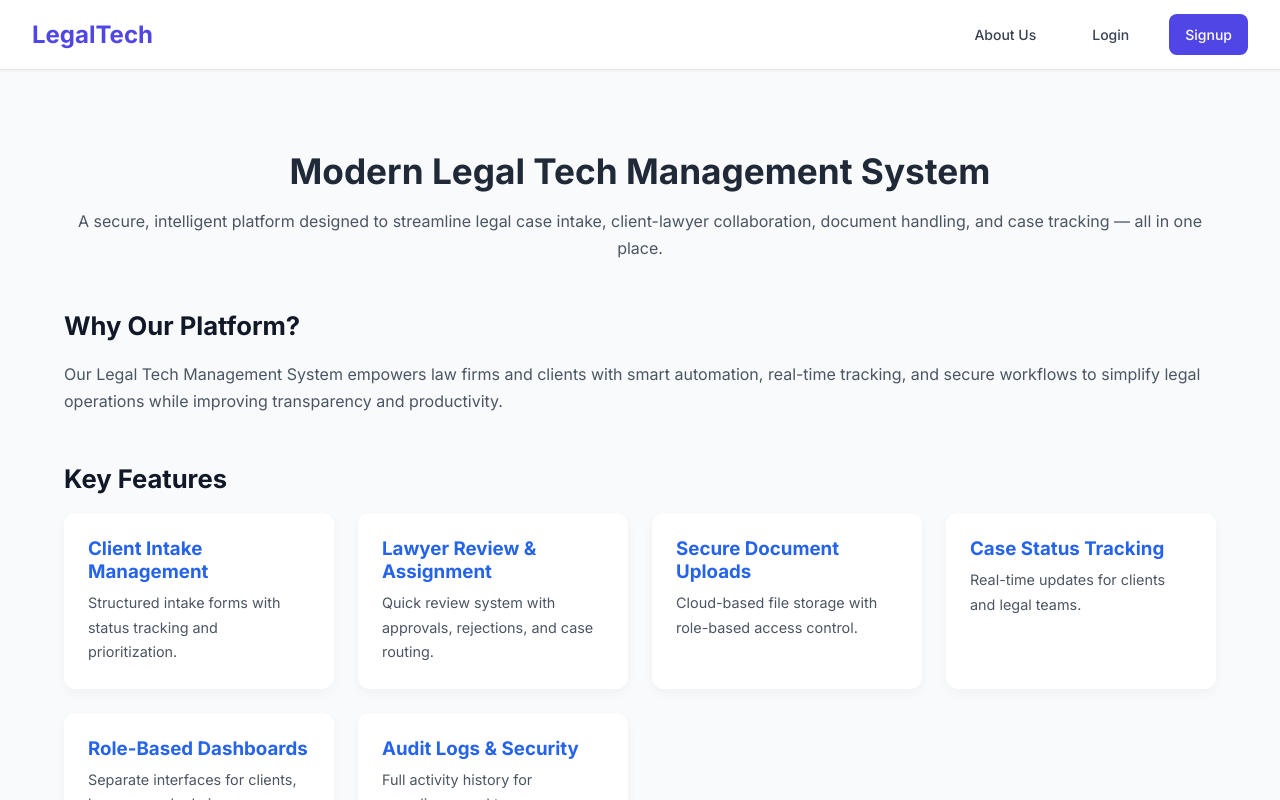
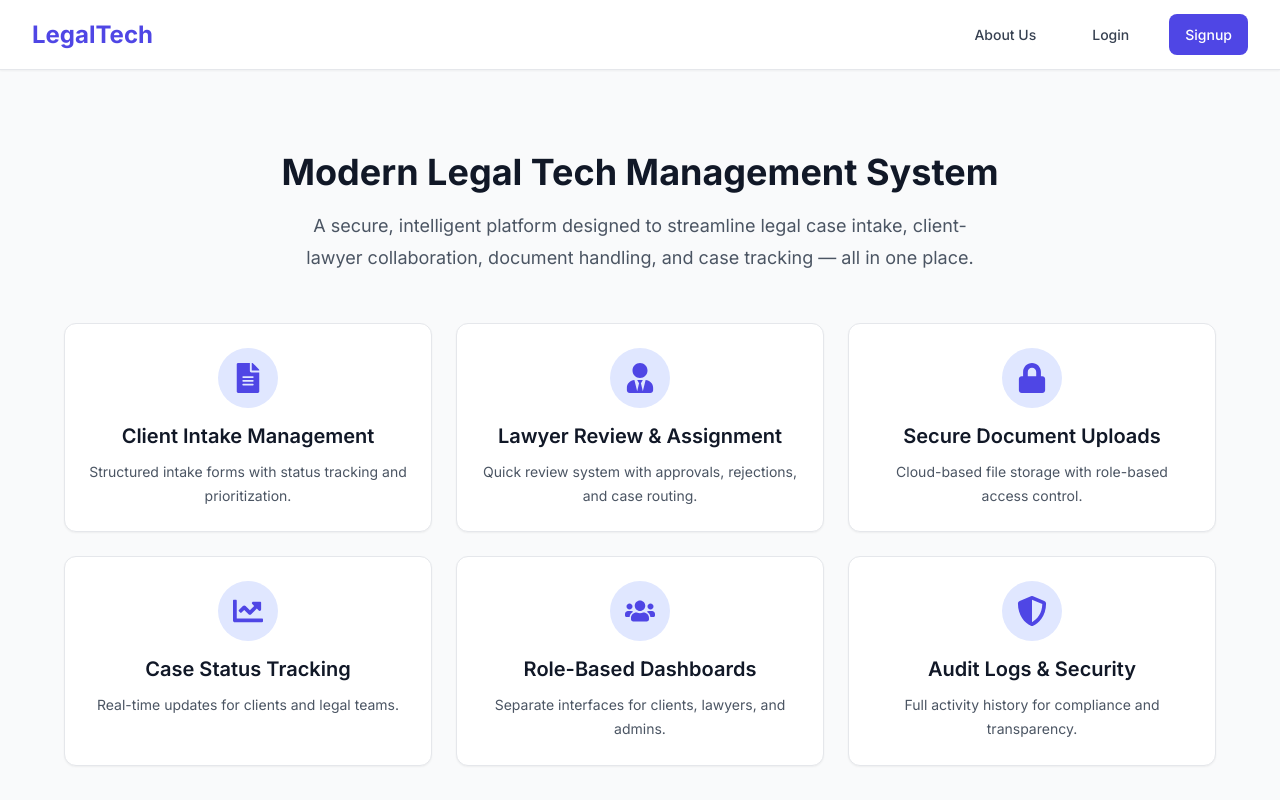
Before and after one commit to iamprashantverma/Legal-Tech, a React (Vite) app in the folder frontend/: page /about in a window 1280 px wide. Built offline with nearby package versions, Linux system fonts and the light colour scheme; no server answers.

Commit message:
style: redesign about page with feature cards and CTA section

```diff
--- a/frontend/src/assets/styles/components/common/_about.scss
+++ b/frontend/src/assets/styles/components/common/_about.scss
@@ -1,62 +1,128 @@
+@use '../../variables' as *;
+@use '../../mixins' as *;
+
 .about {
-  padding: 3rem 2rem;
-  width: 100dwh;
-  margin: auto;
-  color: #1f2937;
+  max-width: 1200px;
+  margin: 0 auto;
+  padding: $spacing-12 $spacing-6;
+}
 
-  section {
-    margin-bottom: 3rem;
-  }
+.about__hero {
+  text-align: center;
+  margin-bottom: $spacing-12;
 
   h1 {
-    font-size: 2.2rem;
-    margin-bottom: 1rem;
-  }
-
-  h2 {
-    font-size: 1.6rem;
-    margin-bottom: 1.2rem;
-    color: #111827;
+    font-size: $font-size-4xl;
+    font-weight: $font-weight-bold;
+    color: $neutral-900;
+    margin-bottom: $spacing-4;
   }
 
   p {
-    color: #4b5563;
+    font-size: $font-size-lg;
+    color: $neutral-600;
+    max-width: 700px;
+    margin: 0 auto;
+    line-height: 1.8;
+  }
+}
+
+.about__features {
+  @include grid-auto-fit(280px);
+  margin-bottom: $spacing-12;
+}
+
+.about__feature {
+  @include card;
+  padding: $spacing-6;
+  text-align: center;
+  transition: all $transition-base;
+
+  &:hover {
+    transform: translateY(-4px);
+    box-shadow: $shadow-xl;
+  }
+
+  &-icon {
+    width: 60px;
+    height: 60px;
+    margin: 0 auto $spacing-4;
+    background: $primary-100;
+    border-radius: $radius-full;
+    display: flex;
+    align-items: center;
+    justify-content: center;
+    font-size: $font-size-3xl;
+    color: $primary-600;
+  }
+
+  h3 {
+    font-size: $font-size-xl;
+    font-weight: $font-weight-semibold;
+    color: $neutral-900;
+    margin-bottom: $spacing-3;
+  }
+
+  p {
+    font-size: $font-size-sm;
+    color: $neutral-600;
     line-height: 1.7;
   }
+}
 
-  &__hero {
-    text-align: center;
+.about__cta {
+  @include card;
+  padding: $spacing-12;
+  text-align: center;
+  background: linear-gradient(135deg, $primary-50 0%, $neutral-50 100%);
+
+  h2 {
+    font-size: $font-size-3xl;
+    font-weight: $font-weight-bold;
+    color: $neutral-900;
+    margin-bottom: $spacing-4;
   }
 
-  .features-grid {
-    display: grid;
-    grid-template-columns: repeat(auto-fit, minmax(240px, 1fr));
-    gap: 1.5rem;
+  p {
+    font-size: $font-size-base;
+    color: $neutral-600;
+    margin-bottom: $spacing-6;
+    max-width: 600px;
+    margin-left: auto;
+    margin-right: auto;
   }
 
-  .feature-card {
-    background: #ffffff;
-    padding: 1.5rem;
-    border-radius: 12px;
-    box-shadow: 0 4px 12px rgba(0, 0, 0, 0.04);
+  .cta-buttons {
+    display: flex;
+    gap: $spacing-4;
+    justify-content: center;
+    flex-wrap: wrap;
 
-    h3 {
-      margin-bottom: 0.5rem;
-      color: #2563eb;
-    }
+    a {
+      @include button-base;
+      padding: $spacing-4 $spacing-8;
+      font-size: $font-size-base;
 
-    p {
-      font-size: 0.9rem;
-    }
-  }
+      &.primary {
+        background: $primary-600;
+        color: white;
 
-  &__benefits ul {
-    list-style: none;
-    padding: 0;
+        &:hover {
+          background: $primary-700;
+          transform: translateY(-2px);
+          box-shadow: $shadow-lg;
+        }
+      }
 
-    li {
-      margin-bottom: 0.6rem;
-      font-weight: 500;
+      &.secondary {
+        background: white;
+        color: $primary-600;
+        border: 2px solid $primary-600;
+
+        &:hover {
+          background: $primary-50;
+        }
+      }
     }
   }
 }
--- a/frontend/src/component/common/About.jsx
+++ b/frontend/src/component/common/About.jsx
@@ -1,10 +1,43 @@
 import React from "react";
+import { Link } from "react-router-dom";
+import { FaFileAlt, FaUserTie, FaShieldAlt, FaChartLine, FaUsers, FaLock } from "react-icons/fa";
 
 const About = () => {
+  const features = [
+    {
+      icon: FaFileAlt,
+      title: "Client Intake Management",
+      description: "Structured intake forms with status tracking and prioritization."
+    },
+    {
+      icon: FaUserTie,
+      title: "Lawyer Review & Assignment",
+      description: "Quick review system with approvals, rejections, and case routing."
+    },
+    {
+      icon: FaLock,
+      title: "Secure Document Uploads",
+      description: "Cloud-based file storage with role-based access control."
+    },
+    {
+      icon: FaChartLine,
+      title: "Case Status Tracking",
+      description: "Real-time updates for clients and legal teams."
+    },
+    {
+      icon: FaUsers,
+      title: "Role-Based Dashboards",
+      description: "Separate interfaces for clients, lawyers, and admins."
+    },
+    {
+      icon: FaShieldAlt,
+      title: "Audit Logs & Security",
+      description: "Full activity history for compliance and transparency."
+    }
+  ];
+
   return (
     <div className="about">
-
-      {/* HERO */}
       <section className="about__hero">
         <h1>Modern Legal Tech Management System</h1>
         <p>
@@ -13,65 +46,28 @@ const About = () => {
         </p>
       </section>
 
-      {/* DESCRIPTION */}
-      <section className="about__intro">
-        <h2>Why Our Platform?</h2>
-        <p>
-          Our Legal Tech Management System empowers law firms and clients with
-          smart automation, real-time tracking, and secure workflows to simplify
-          legal operations while improving transparency and productivity.
-        </p>
+      <section className="about__features">
+        {features.map((feature, index) => (
+          <div key={index} className="about__feature">
+            <div className="about__feature-icon">
+              <feature.icon />
+            </div>
+            <h3>{feature.title}</h3>
+            <p>{feature.description}</p>
+          </div>
+        ))}
       </section>
 
-      {/* FEATURES */}
-      <section className="about__features">
-        <h2>Key Features</h2>
-
-        <div className="features-grid">
-          <div className="feature-card">
-            <h3>Client Intake Management</h3>
-            <p>Structured intake forms with status tracking and prioritization.</p>
-          </div>
-
-          <div className="feature-card">
-            <h3>Lawyer Review & Assignment</h3>
-            <p>Quick review system with approvals, rejections, and case routing.</p>
-          </div>
-
-          <div className="feature-card">
-            <h3>Secure Document Uploads</h3>
-            <p>Cloud-based file storage with role-based access control.</p>
-          </div>
-
-          <div className="feature-card">
-            <h3>Case Status Tracking</h3>
-            <p>Real-time updates for clients and legal teams.</p>
-          </div>
-
-          <div className="feature-card">
-            <h3>Role-Based Dashboards</h3>
-            <p>Separate interfaces for clients, lawyers, and admins.</p>
-          </div>
-
-          <div className="feature-card">
-            <h3>Audit Logs & Security</h3>
-            <p>Full activity history for compliance and transparency.</p>
-          </div>
+      <section className="about__cta">
+        <h2>Ready to Get Started?</h2>
+        <p>
+          Join thousands of legal professionals who trust our platform to manage their cases efficiently and securely.
+        </p>
+        <div className="cta-buttons">
+          <Link to="/signup" className="primary">Get Started</Link>
+          <Link to="/login" className="secondary">Sign In</Link>
         </div>
       </section>
-
-      {/* BENEFITS */}
-      <section className="about__benefits">
-        <h2>How It Helps</h2>
-        <ul>
-          <li>✔ Faster case processing</li>
-          <li>✔ Improved client communication</li>
-          <li>✔ Reduced manual paperwork</li>
-          <li>✔ Enhanced data security</li>
-          <li>✔ Better legal workflow visibility</li>
-        </ul>
-      </section>
-
     </div>
   );
 };
```
